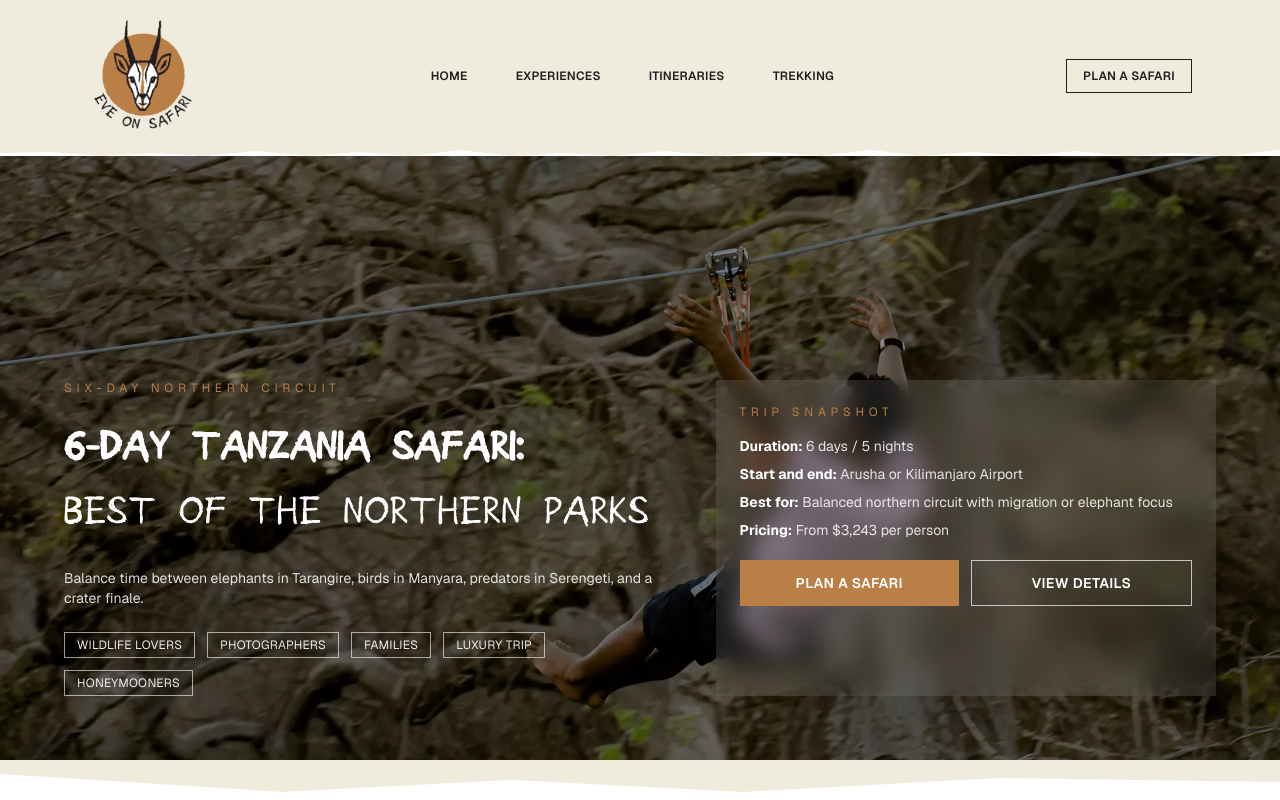
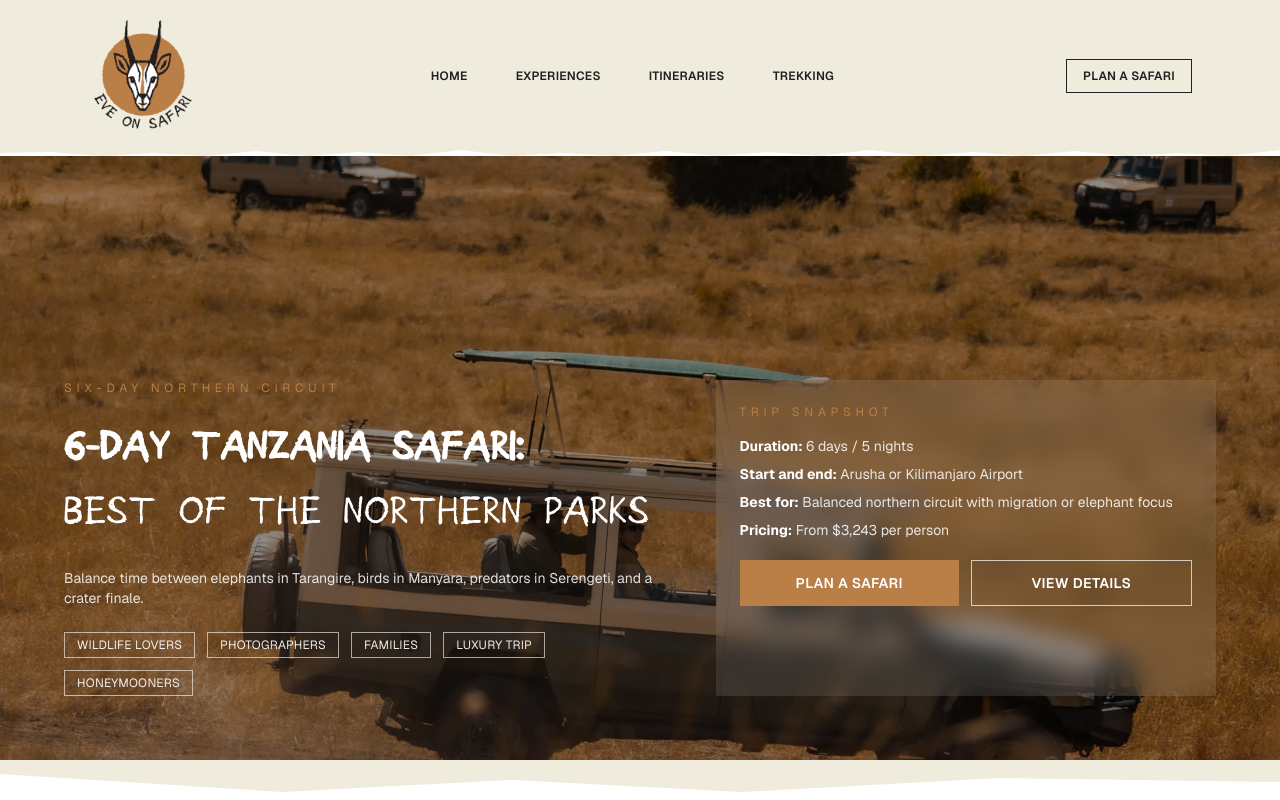
Before and after one commit to kiruwi/eveonsafari, a Next.js app: page /safaris/6-day-best-northern-parks in a window 1280 px wide. Shown: the top 800 px of the page. Built offline with nearby package versions, Linux system fonts and the light colour scheme.

Commit message:
Safari images update

```diff
--- a/app/safaris/10-day-best-of-tanzania/page.tsx
+++ b/app/safaris/10-day-best-of-tanzania/page.tsx
@@ -169,7 +169,7 @@ export default function BestOfTanzaniaTenDayPage() {
     <div className="bg-white">
       <section className="relative isolate overflow-hidden bg-[#0f0f0f] text-white">
         <Image
-          src="/photos/landing-page/ngorongoro.webp"
+          src="/itenerary%20photos/route/best%20of%20tanzania.webp"
           alt="Tanzania safari scenery"
           fill
           priority
--- a/app/safaris/5-day-iconic-wildlife-adventure/page.tsx
+++ b/app/safaris/5-day-iconic-wildlife-adventure/page.tsx
@@ -134,7 +134,7 @@ export default function IconicWildlifeAdventurePage() {
     <div className="bg-white">
       <section className="relative isolate overflow-hidden bg-[#0f0f0f] text-white">
         <Image
-          src="/photos/landing-page/elephants.webp"
+          src="/itenerary%20photos/route/Iconic%20Wildlife.webp"
           alt="Elephants and acacia in Tanzania"
           fill
           priority
--- a/app/safaris/6-day-best-northern-parks/page.tsx
+++ b/app/safaris/6-day-best-northern-parks/page.tsx
@@ -141,7 +141,7 @@ export default function BestNorthernParksPage() {
     <div className="bg-white">
       <section className="relative isolate overflow-hidden bg-[#0f0f0f] text-white">
         <Image
-          src="/photos/landing-page/ngorongoro.webp"
+          src="/itenerary%20photos/route/Best%20of%20Northern%20Park.webp"
           alt="Northern Tanzania safari landscape"
           fill
           priority
--- a/app/safaris/7-day-northern-highlights/page.tsx
+++ b/app/safaris/7-day-northern-highlights/page.tsx
@@ -148,7 +148,7 @@ export default function NorthernHighlightsPage() {
     <div className="bg-white">
       <section className="relative isolate overflow-hidden bg-[#0f0f0f] text-white">
         <Image
-          src="/photos/landing-page/elephants.webp"
+          src="/itenerary%20photos/route/Northern%20Highights.webp"
           alt="Tanzania safari landscape"
           fill
           priority
--- a/app/safaris/8-day-migration-cultural-wonders/page.tsx
+++ b/app/safaris/8-day-migration-cultural-wonders/page.tsx
@@ -155,7 +155,7 @@ export default function MigrationCulturalWondersPage() {
     <div className="bg-white">
       <section className="relative isolate overflow-hidden bg-[#0f0f0f] text-white">
         <Image
-          src="/photos/landing-page/ngorongoro.webp"
+          src="/itenerary%20photos/route/Migration%20Safari.webp"
           alt="Tanzania safari landscape"
           fill
           priority
--- a/app/safaris/9-day-grand-tanzania/page.tsx
+++ b/app/safaris/9-day-grand-tanzania/page.tsx
@@ -162,7 +162,7 @@ export default function GrandTanzaniaPage() {
     <div className="bg-white">
       <section className="relative isolate overflow-hidden bg-[#0f0f0f] text-white">
         <Image
-          src="/photos/landing-page/ngorongoro.webp"
+          src="/itenerary%20photos/route/i.webp"
           alt="Grand Tanzania safari landscape"
           fill
           priority
```
